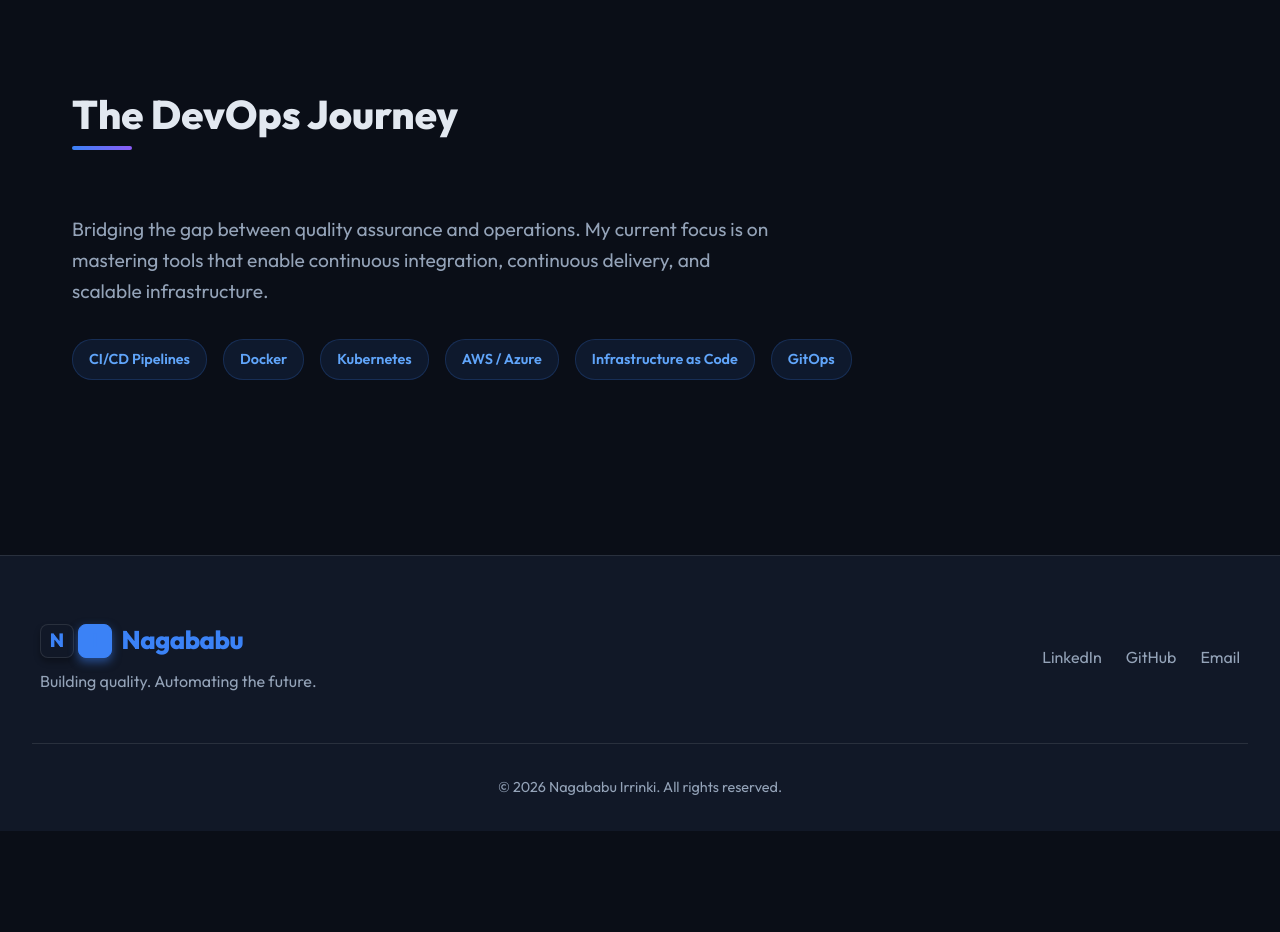
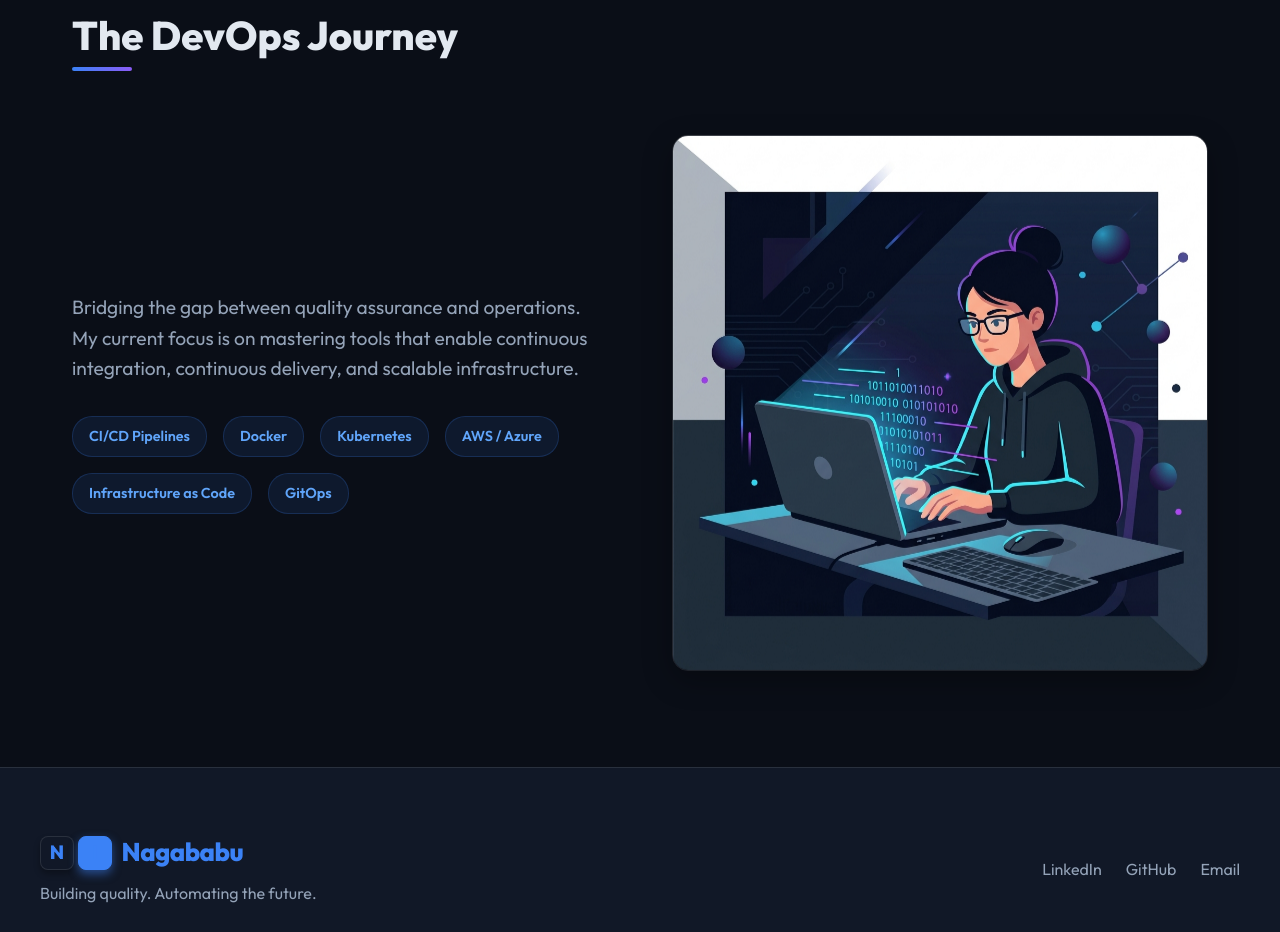
Before and after one commit to naga9911/companydata, a plain HTML site: page index.html in a window 1280 px wide. Shown: the part 2700-3632 px from the top of the page. Before the commit the page ends 3531 px from the top, so only its background shows below. Drawn offline with Linux system fonts and the light colour scheme.

Commit message:
seventh commit

```diff
--- a/index.html
+++ b/index.html
@@ -138,6 +138,7 @@
                 <h2>The DevOps Journey</h2>
                 <div class="header-line"></div>
             </div>
+            <div class="devops-layout">
                 <div class="devops-content reveal">
                     <div class="devops-text">
                         <p>Bridging the gap between quality assurance and operations. My current focus is on mastering tools
@@ -150,6 +151,10 @@
                         <span class="tag">AWS / Azure</span>
                         <span class="tag">Infrastructure as Code</span>
                         <span class="tag">GitOps</span>
+                    </div>
+                </div>
+                <div class="devops-graphic reveal">
+                    <img src="avatar.jpg" alt="Developer Avatar" class="avatar-image">
                 </div>
             </div>
         </section>
--- a/style.css
+++ b/style.css
@@ -438,10 +438,39 @@ p {
 }
 
 /* DevOps Section */
+.devops-layout {
+    display: flex;
+    align-items: center;
+    justify-content: space-between;
+    gap: 4rem;
+}
+
 .devops-content {
     display: flex;
     flex-direction: column;
     gap: 2rem;
+    flex: 1;
+}
+
+.devops-graphic {
+    flex: 1;
+    display: flex;
+    justify-content: center;
+}
+
+.avatar-image {
+    max-width: 100%;
+    height: auto;
+    border-radius: 16px;
+    box-shadow: 0 10px 30px rgba(0,0,0,0.3);
+    border: 1px solid var(--glass-border);
+    animation: float 6s ease-in-out infinite;
+}
+
+@keyframes float {
+    0% { transform: translateY(0px); }
+    50% { transform: translateY(-15px); }
+    100% { transform: translateY(0px); }
 }
 
 .devops-text {
```
Also changed, not shown: avatar.jpg (added). Lines whose indentation alone changed are shown as unchanged.
